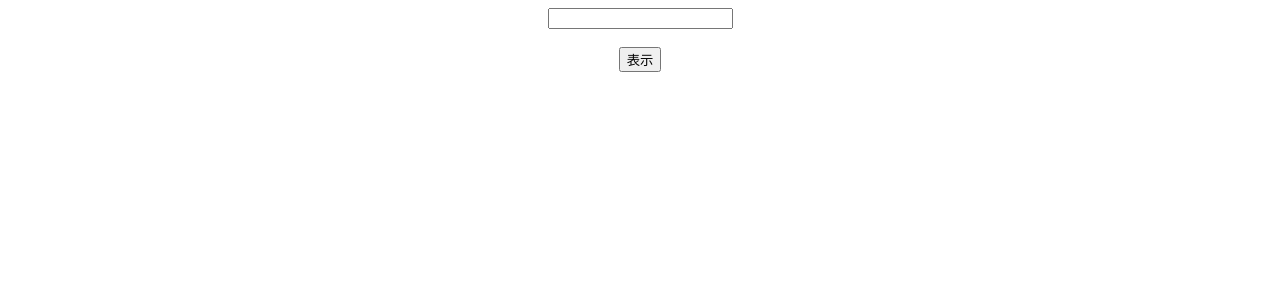
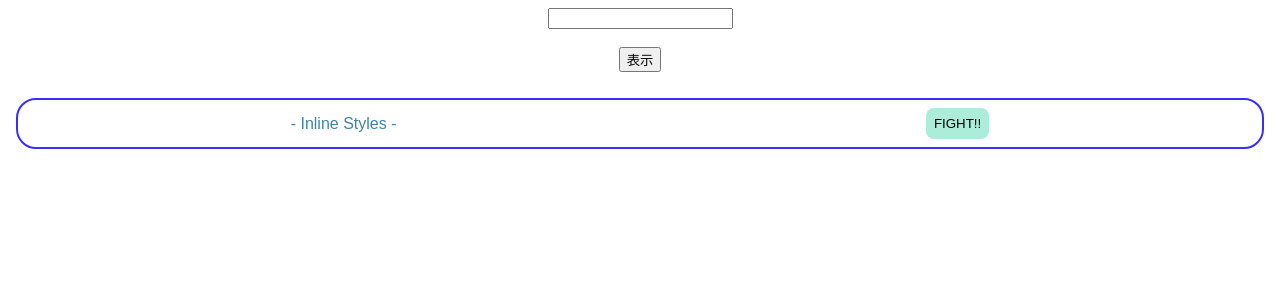
Before and after one commit to kono-meowmeow/React_StepUp, a React (Create React App) app: page / in a window 1280 px wide. Shown: the top 300 px of the page. Built offline with nearby package versions, Linux system fonts and the light colour scheme; the HTML template or start-up script is replaced by a standard one.

Commit message:
Inline Styles

```diff
--- a/src/App.js
+++ b/src/App.js
@@ -1,5 +1,6 @@
 import { useState, useCallback, useMemo } from "react";
 import { ChildArea } from "./ChildArea";
+import { InlineStyle } from "./components/InlineStyle";
 import "./styles.css";
 
 export default function App() {
@@ -36,6 +37,9 @@
       <br />
       <button onClick={onClickOpen}>表示</button>
       <ChildArea open={open} onClickClose={onClickClose} />
+      <br />
+      <br />
+      <InlineStyle />
     </div>
   );
 }
--- /dev/null
+++ b/src/components/InlineStyle.jsx
@@ -0,0 +1,33 @@
+// インラインスタイルは、Reactがデフォルトで提供している機能なので、他のライブラリをインストールする必要はない
+export const InlineStyle = () => {
+  // インラインスタイルの定義
+  const containerStyle = {
+    // このファイルはJSXなので、JSのオブジェクトを書く(文字列は""で囲む)
+    border: "solid 2px #392eff",
+    // CSSのプロパティ名はキャメルケースで書く(例: border-radius => borderRadius)
+    borderRadius: "20px",
+    padding: "8px",
+    margin: "8px",
+    display: "flex",
+    justifyContent: "space-around",
+    alignItems: "center"
+  };
+  const titleStyle = {
+    margin: 0,
+    color: "#3d84a8"
+  };
+  const buttonStyle = {
+    backgroundColor: "#abedd8",
+    border: "none",
+    padding: "8px",
+    borderRadius: "8px",
+  };
+
+  return (
+    // style属性にインラインスタイルを指定
+    <div style={containerStyle}>
+      <p style={titleStyle}>- Inline Styles -</p>
+      <button style={buttonStyle}>FIGHT!!</button>
+    </div>
+  );
+};
```
